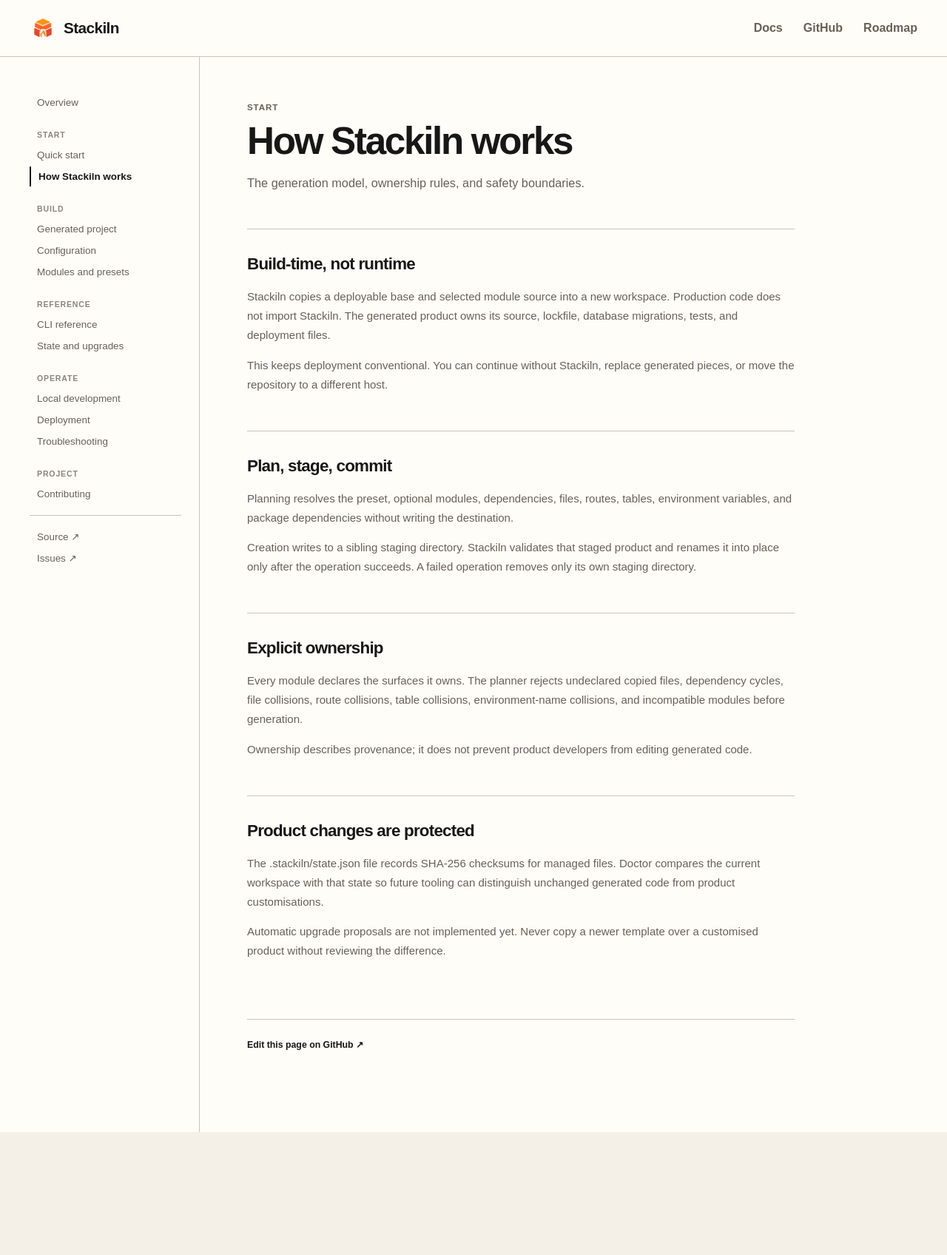
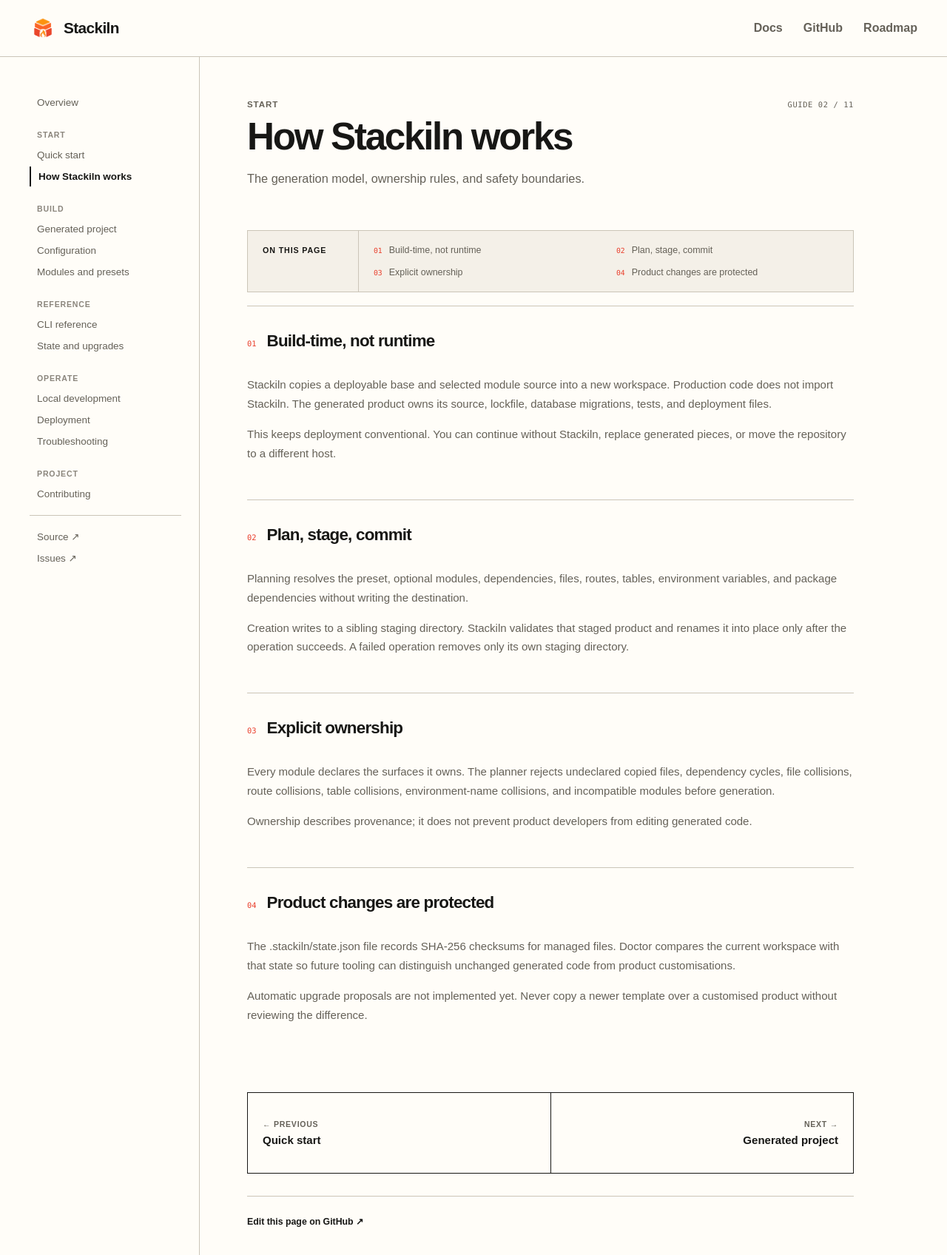
Before and after one commit to Stackiln/website, a Next.js app: page /docs/concepts in a window 1280 px wide. Shown: the top 1696 px of the page at 74% size. Before the commit the page ends 1530 px from the top, so only its background shows below. Built offline with nearby package versions, Linux system fonts and the light colour scheme.

Commit message:
docs: improve guide navigation and structure

```diff
--- a/app/docs/[slug]/page.tsx
+++ b/app/docs/[slug]/page.tsx
@@ -1,10 +1,18 @@
 import type { Metadata } from "next";
+import Link from "next/link";
 import { notFound } from "next/navigation";
 import { DocsNav } from "@/components/docs-nav";
 import { docs, getDoc } from "@/lib/docs";
 
 export function generateStaticParams() {
   return docs.map((doc) => ({ slug: doc.slug }));
+}
+
+function sectionId(heading: string) {
+  return heading
+    .toLowerCase()
+    .replace(/[^a-z0-9]+/g, "-")
+    .replace(/(^-|-$)/g, "");
 }
 
 export async function generateMetadata({
@@ -30,19 +38,49 @@
   const { slug } = await params;
   const doc = getDoc(slug);
   if (!doc) notFound();
+  const currentIndex = docs.findIndex((item) => item.slug === doc.slug);
+  const previous = currentIndex > 0 ? docs[currentIndex - 1] : undefined;
+  const next = currentIndex < docs.length - 1 ? docs[currentIndex + 1] : undefined;
 
   return (
     <div className="docs-shell">
       <aside>
         <DocsNav current={doc.slug} />
       </aside>
-      <article className="docs-content">
-        <span className="docs-kicker">{doc.category}</span>
-        <h1>{doc.title}</h1>
-        <p className="lead">{doc.description}</p>
-        {doc.sections.map((section) => (
-          <section key={section.heading}>
-            <h2>{section.heading}</h2>
+      <article className="docs-content docs-guide">
+        <header className="docs-guide-head">
+          <div className="docs-hero-labels">
+            <span className="docs-kicker">{doc.category}</span>
+            <span className="docs-position">
+              Guide {String(currentIndex + 1).padStart(2, "0")} / {docs.length}
+            </span>
+          </div>
+          <h1>{doc.title}</h1>
+          <p className="lead">{doc.description}</p>
+        </header>
+
+        <nav className="docs-on-this-page" aria-label="On this page">
+          <span>On this page</span>
+          <div>
+            {doc.sections.map((section, index) => (
+              <a href={`#${sectionId(section.heading)}`} key={section.heading}>
+                <i>{String(index + 1).padStart(2, "0")}</i>
+                {section.heading}
+              </a>
+            ))}
+          </div>
+        </nav>
+
+        {doc.sections.map((section, index) => (
+          <section
+            className="docs-guide-section"
+            id={sectionId(section.heading)}
+            key={section.heading}
+          >
+            <div className="docs-section-heading">
+              <span>{String(index + 1).padStart(2, "0")}</span>
+              <h2>{section.heading}</h2>
+            </div>
             {section.paragraphs?.map((paragraph) => (
               <p key={paragraph}>{paragraph}</p>
             ))}
@@ -56,6 +94,26 @@
             {section.code && <pre>{section.code}</pre>}
           </section>
         ))}
+
+        <nav className="docs-pagination" aria-label="Guide pagination">
+          {previous ? (
+            <Link href={`/docs/${previous.slug}`}>
+              <span>← Previous</span>
+              <strong>{previous.title}</strong>
+            </Link>
+          ) : (
+            <Link href="/docs">
+              <span>← Back to</span>
+              <strong>Documentation</strong>
+            </Link>
+          )}
+          {next && (
+            <Link className="next" href={`/docs/${next.slug}`}>
+              <span>Next →</span>
+              <strong>{next.title}</strong>
+            </Link>
+          )}
+        </nav>
         <div className="edit-link">
           <a href={`https://github.com/Stackiln/website/edit/main/lib/docs.ts`}>
             Edit this page on GitHub ↗
--- a/app/globals.css
+++ b/app/globals.css
@@ -708,7 +708,7 @@
   display: grid;
   width: min(calc(100% - (var(--gutter) * 2)), var(--content));
   margin: 0 auto;
-  grid-template-columns: 230px minmax(0, 740px);
+  grid-template-columns: 230px minmax(0, 820px);
   gap: 64px;
 }
 
@@ -767,6 +767,41 @@
   padding: 58px 0 110px;
 }
 
+.docs-hero,
+.docs-guide-head {
+  padding-bottom: 8px;
+}
+
+.docs-hero-labels {
+  display: flex;
+  align-items: center;
+  justify-content: space-between;
+  gap: 20px;
+}
+
+.docs-status,
+.docs-position {
+  color: var(--muted);
+  font: 0.65rem Consolas, monospace;
+  letter-spacing: 0.06em;
+  text-transform: uppercase;
+}
+
+.docs-status {
+  display: inline-flex;
+  padding: 7px 9px;
+  border: 1px solid var(--line);
+  align-items: center;
+  gap: 7px;
+}
+
+.docs-status::before {
+  width: 7px;
+  height: 7px;
+  background: var(--orange);
+  content: "";
+}
+
 .docs-content h1 {
   max-width: 720px;
   margin: 10px 0 16px;
@@ -791,15 +826,189 @@
   line-height: 1.65;
 }
 
+.docs-entry-grid {
+  display: grid;
+  margin: 2px 0 20px;
+  grid-template-columns: 1fr 1fr;
+  gap: 10px;
+}
+
+.docs-entry {
+  position: relative;
+  display: flex;
+  min-height: 174px;
+  padding: 22px;
+  border: 1px solid var(--ink);
+  background: var(--white);
+  flex-direction: column;
+  transition: color 160ms ease, background 160ms ease;
+}
+
+.docs-entry-primary {
+  border-width: 2px;
+  background: var(--orange);
+}
+
+.docs-entry > span {
+  margin-bottom: auto;
+  color: var(--muted);
+  font-size: 0.66rem;
+  font-weight: 800;
+  letter-spacing: 0.08em;
+  text-transform: uppercase;
+}
+
+.docs-entry-primary > span {
+  color: #5f3a08;
+}
+
+.docs-entry strong {
+  margin-top: 26px;
+  font-size: 1.14rem;
+  letter-spacing: -0.025em;
+}
+
+.docs-entry small {
+  margin-top: 6px;
+  color: var(--muted);
+  font-size: 0.78rem;
+  line-height: 1.45;
+}
+
+.docs-entry i {
+  position: absolute;
+  top: 18px;
+  right: 20px;
+  font-size: 1.1rem;
+  font-style: normal;
+  transition: transform 160ms ease;
+}
+
+.docs-entry:hover {
+  color: var(--white);
+  background: var(--ink);
+}
+
+.docs-entry:hover > span,
+.docs-entry:hover small {
+  color: #b9b5ad;
+}
+
+.docs-entry:hover i {
+  transform: translateX(4px);
+}
+
+.docs-meta-strip {
+  display: grid;
+  margin-bottom: 58px;
+  border: 1px solid var(--line);
+  background: var(--paper);
+  grid-template-columns: repeat(3, 1fr);
+}
+
+.docs-meta-strip > div {
+  display: flex;
+  min-height: 72px;
+  padding: 14px 18px;
+  border-right: 1px solid var(--line);
+  justify-content: center;
+  flex-direction: column;
+  gap: 3px;
+}
+
+.docs-meta-strip > div:last-child {
+  border-right: 0;
+}
+
+.docs-meta-strip strong {
+  font-size: 1.02rem;
+}
+
+.docs-meta-strip span {
+  color: var(--muted);
+  font-size: 0.67rem;
+  font-weight: 700;
+  letter-spacing: 0.06em;
+  text-transform: uppercase;
+}
+
+.docs-index-heading {
+  display: flex;
+  margin-bottom: 18px;
+  align-items: baseline;
+  justify-content: space-between;
+  gap: 24px;
+}
+
+.docs-index-heading p {
+  margin: 0;
+  color: var(--muted);
+  font-size: 0.8rem;
+}
+
+.docs-on-this-page {
+  display: grid;
+  margin: 0 0 18px;
+  border: 1px solid var(--line);
+  background: var(--paper);
+  grid-template-columns: 150px 1fr;
+}
+
+.docs-on-this-page > span {
+  padding: 20px;
+  border-right: 1px solid var(--line);
+  font-size: 0.67rem;
+  font-weight: 800;
+  letter-spacing: 0.08em;
+  text-transform: uppercase;
+}
+
+.docs-on-this-page > div {
+  display: grid;
+  padding: 11px 20px;
+  grid-template-columns: repeat(2, minmax(0, 1fr));
+  column-gap: 28px;
+}
+
+.docs-on-this-page a {
+  display: flex;
+  padding: 8px 0;
+  color: var(--muted);
+  align-items: baseline;
+  gap: 9px;
+  font-size: 0.78rem;
+}
+
+.docs-on-this-page a:hover {
+  color: var(--ink);
+}
+
+.docs-on-this-page i {
+  color: var(--red);
+  font: 0.61rem Consolas, monospace;
+}
+
 .docs-content > section {
   padding: 34px 0;
   border-top: 1px solid var(--line);
+  scroll-margin-top: 20px;
 }
 
 .docs-content > section h2 {
   margin: 0 0 18px;
   font-size: 1.4rem;
   letter-spacing: -0.035em;
+}
+
+.docs-section-heading {
+  display: flex;
+  align-items: baseline;
+  gap: 14px;
+}
+
+.docs-section-heading > span {
+  color: var(--red);
+  font: 0.65rem Consolas, monospace;
 }
 
 .docs-content > section p,
@@ -855,12 +1064,29 @@
 }
 
 .docs-index a {
+  position: relative;
   display: grid;
-  padding: 11px 0;
+  padding: 13px 30px 13px 0;
   border-bottom: 1px solid #e6e1d7;
   grid-template-columns: 180px 1fr;
   gap: 22px;
   align-items: baseline;
+}
+
+.docs-index a::after {
+  position: absolute;
+  top: 50%;
+  right: 5px;
+  color: var(--red);
+  content: "→";
+  opacity: 0;
+  transform: translate(-5px, -50%);
+  transition: opacity 160ms ease, transform 160ms ease;
+}
+
+.docs-index a:hover::after {
+  opacity: 1;
+  transform: translate(0, -50%);
 }
 
 .docs-index a:last-child {
@@ -892,6 +1118,53 @@
   padding: 24px;
   border: 1px solid var(--line);
   background: var(--white);
+}
+
+.docs-pagination {
+  display: grid;
+  margin-top: 42px;
+  border: 1px solid var(--ink);
+  grid-template-columns: repeat(2, 1fr);
+}
+
+.docs-pagination a {
+  display: flex;
+  min-height: 108px;
+  padding: 20px;
+  background: var(--white);
+  justify-content: center;
+  flex-direction: column;
+  gap: 7px;
+}
+
+.docs-pagination a + a {
+  border-left: 1px solid var(--ink);
+}
+
+.docs-pagination a:hover {
+  color: var(--white);
+  background: var(--ink);
+}
+
+.docs-pagination .next {
+  grid-column: 2;
+  text-align: right;
+}
+
+.docs-pagination span {
+  color: var(--muted);
+  font-size: 0.66rem;
+  font-weight: 800;
+  letter-spacing: 0.07em;
+  text-transform: uppercase;
+}
+
+.docs-pagination a:hover span {
+  color: #b9b5ad;
+}
+
+.docs-pagination strong {
+  font-size: 0.94rem;
 }
 
 .docs-note p {
@@ -1128,6 +1401,46 @@
     padding-top: 50px;
   }
 
+  .docs-hero-labels {
+    align-items: flex-start;
+    flex-direction: column;
+    gap: 12px;
+  }
+
+  .docs-entry-grid {
+    grid-template-columns: 1fr;
+  }
+
+  .docs-entry {
+    min-height: 150px;
+  }
+
+  .docs-meta-strip > div {
+    min-height: 68px;
+    padding: 12px;
+  }
+
+  .docs-index-heading {
+    align-items: flex-start;
+    flex-direction: column;
+    gap: 6px;
+  }
+
+  .docs-on-this-page {
+    grid-template-columns: 1fr;
+  }
+
+  .docs-on-this-page > span {
+    padding: 14px 16px;
+    border-right: 0;
+    border-bottom: 1px solid var(--line);
+  }
+
+  .docs-on-this-page > div {
+    padding: 8px 16px;
+    grid-template-columns: 1fr;
+  }
+
   .docs-index > section,
   .docs-index a {
     grid-template-columns: 1fr;
@@ -1137,6 +1450,20 @@
   .docs-index > section {
     padding: 20px 0;
     gap: 12px;
+  }
+
+  .docs-pagination {
+    grid-template-columns: 1fr;
+  }
+
+  .docs-pagination .next {
+    grid-column: 1;
+    text-align: left;
+  }
+
+  .docs-pagination a + a {
+    border-top: 1px solid var(--ink);
+    border-left: 0;
   }
 }
 
```
Also changed, not shown: app/docs/page.tsx (+46 -6 lines).
